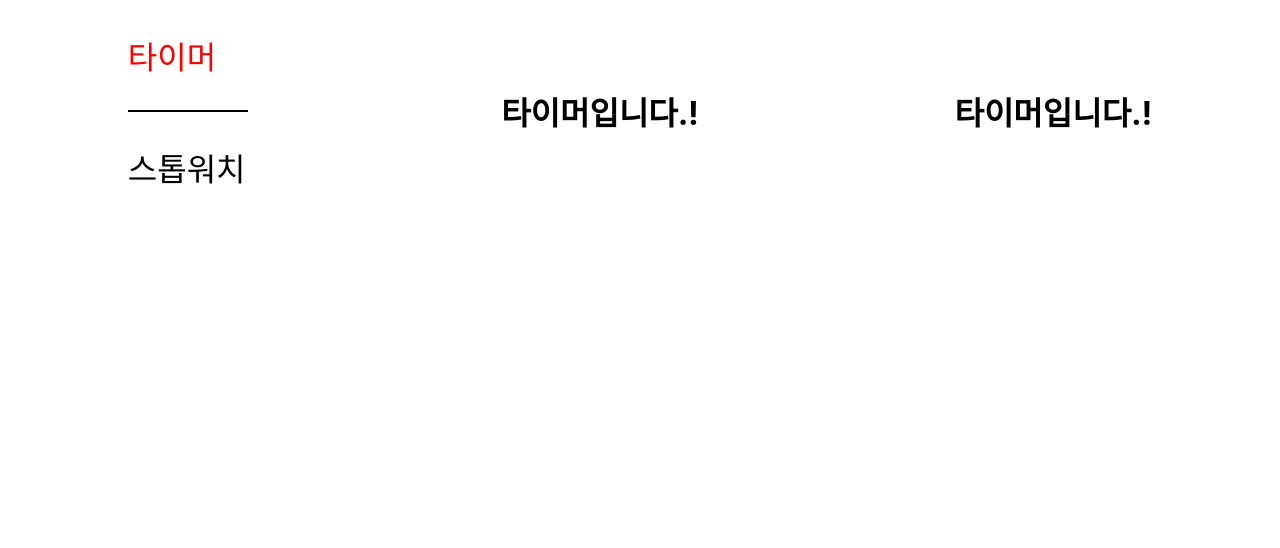
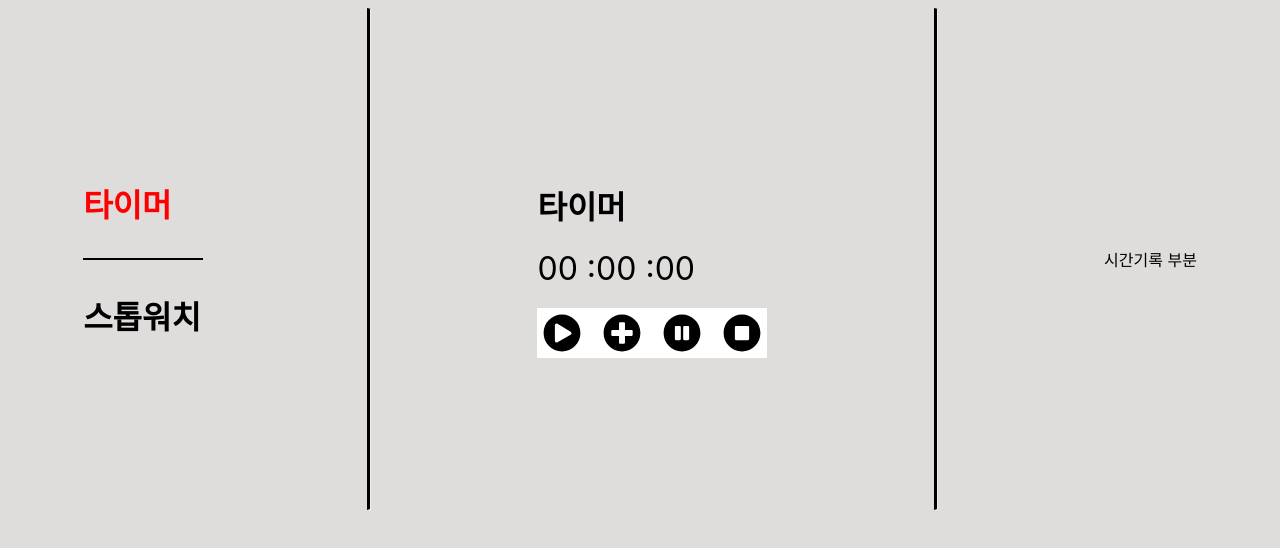
Before and after one commit to whitecity01/2024-react-study, a React (Create React App) app in the folder Week1/Sunan/timer/: page / in a window 1280 px wide. Shown: the top 548 px of the page. Built offline with nearby package versions, Linux system fonts and the light colour scheme.

Commit message:
[UPDATE] 스톱워치 구현

```diff
--- a/Week1/Sunan/timer/package.json
+++ b/Week1/Sunan/timer/package.json
@@ -8,6 +8,7 @@
     "@testing-library/user-event": "^13.5.0",
     "react": "^18.3.1",
     "react-dom": "^18.3.1",
+    "react-icons": "^5.2.1",
     "react-scripts": "5.0.1",
     "web-vitals": "^2.1.4"
   },
--- a/Week1/Sunan/timer/src/App.css
+++ b/Week1/Sunan/timer/src/App.css
@@ -1,10 +1,15 @@
+body{
+  background-color:  rgb(223, 220, 220);
+}
 .container {
+  background-color: rgb(223, 220, 220);
   display: flex;
   justify-content: space-around; /* 이 설정은 요소들을 가로로 배치합니다 */
   align-items: center; /* 이 설정은 요소들을 수직으로 가운데 정렬합니다 */
 }
 .mode{
   font-size: xx-large;
+  font-weight: 1000;
   color:black;
   text-decoration-line: none;
 }
@@ -13,5 +18,41 @@
 }
 .item {
   display: inline-block;
-  margin: 20 10px; /* 각 요소 사이에 간격을 추가합니다 */
+  margin: 0 0px; /* 각 요소 사이에 간격을 추가합니다 */
 }
+.line{
+  border-left: medium solid black;
+  height: 500px;
+}
+.button-container {
+  display: flex;
+  justify-content: center;
+  gap: 10px;
+  margin-top: 20px;
+  background-color: white;
+}
+
+button {
+  display: flex;
+  align-items: center;
+  justify-content: center;
+  width: 50px;
+  height: 50px;
+  border-radius: 50%;
+  font-size: 24px;
+  cursor: pointer;
+  background-color: white;
+  color: black;
+  border: none;
+  transition: background-color 0.3s;
+}
+
+button:hover {
+  background-color: #444;
+}
+time {
+  font-size: xx-large; /* 타이머 텍스트 색상 변경 */
+}
+.icon{
+  font-size: 50px;
+}
--- a/Week1/Sunan/timer/src/App.js
+++ b/Week1/Sunan/timer/src/App.js
@@ -1,9 +1,61 @@
 import logo from './logo.svg';
 import './App.css';
-import { useState } from 'react';
+import { useState, useEffect } from 'react';
+import {FaStopCircle, FaPlusCircle, FaPauseCircle, FaPlayCircle} from 'react-icons/fa'
 
 function Timer() {
-  return <h1>타이머입니다.!</h1>;
+  const [time, setTime] = useState(0);
+  const [start, setStart] = useState(false);
+
+  useEffect(() => {
+    let interval;
+
+    if (start) {
+      interval = setInterval(() => {
+        setTime((prevTime) => prevTime + 10);
+      }, 10);
+    } else if (!start && time !== 0) {
+      clearInterval(interval);
+    }
+
+    return () => clearInterval(interval);
+  }, [start, time]);
+
+  const handleStart = () => {
+    setStart(true);
+  };
+  const handleRecord = () => {
+    setTime(0);
+  };
+  const handleStop = () => {
+    setStart(false);
+  };
+
+  const handleReset = () => {
+    setTime(0);
+    setStart(false);
+  };
+
+  return (
+    <div>
+      <div><h1>타이머</h1></div>
+      <time>
+        {`0${Math.floor((time / 60000) % 60)}`.slice(-2)} :
+        {`0${Math.floor((time / 1000) % 60)}`.slice(-2)} :
+        {`0${Math.floor((time / 10) % 100)}`.slice(-2)}
+      </time>
+      <div className="button-container">
+        <button onClick={handleStart}><FaPlayCircle className='icon'/></button>
+        <button onClick={handleRecord}><FaPlusCircle className='icon'/></button>
+        <button onClick={handleStop}><FaPauseCircle className='icon'/></button>
+        <button onClick={handleReset}><FaStopCircle className='icon'/></button>
+      </div>
+    </div>
+  );
+}
+
+function Stopwatch() {
+  return <h1>스탑와치입니다.!</h1>;
 }
 
 function App() {
@@ -13,9 +65,9 @@ function App() {
   if (mode === 'TIMER') {
     content = <Timer />;
   } else {
-    content = <Timer />;
+    content = <Stopwatch />;
   }
-//className ="" 적는것은 요소에 CSS 클래스를 적용하는데에 사용된다고
+
   return (
     <div className="container">
       <div className="item">
@@ -29,8 +81,10 @@ function App() {
           setMode('STOPWATCH');
         }} className={`mode ${mode === 'STOPWATCH' ? 'active' : ''}`}><p>스톱워치</p></a>
       </div>
+      <div><hr className="line"></hr></div>
       <div className="item">{content}</div>
-      <div className="item">{content}</div>
+      <div><hr className="line"></hr></div>
+      <div className="item">시간기록 부분</div>
     </div>
   );
 }
```
Also changed, not shown: 1 other file (tests, documents, lock files or other folders).
